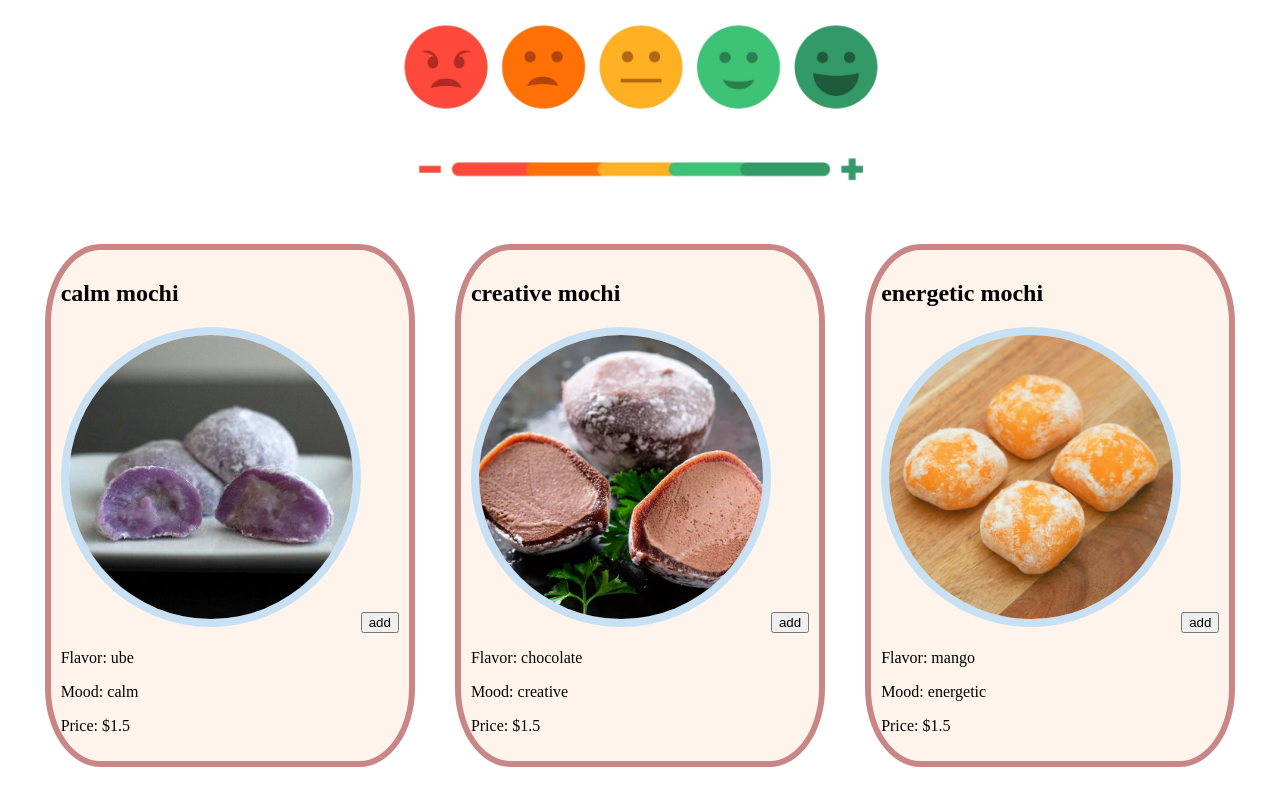
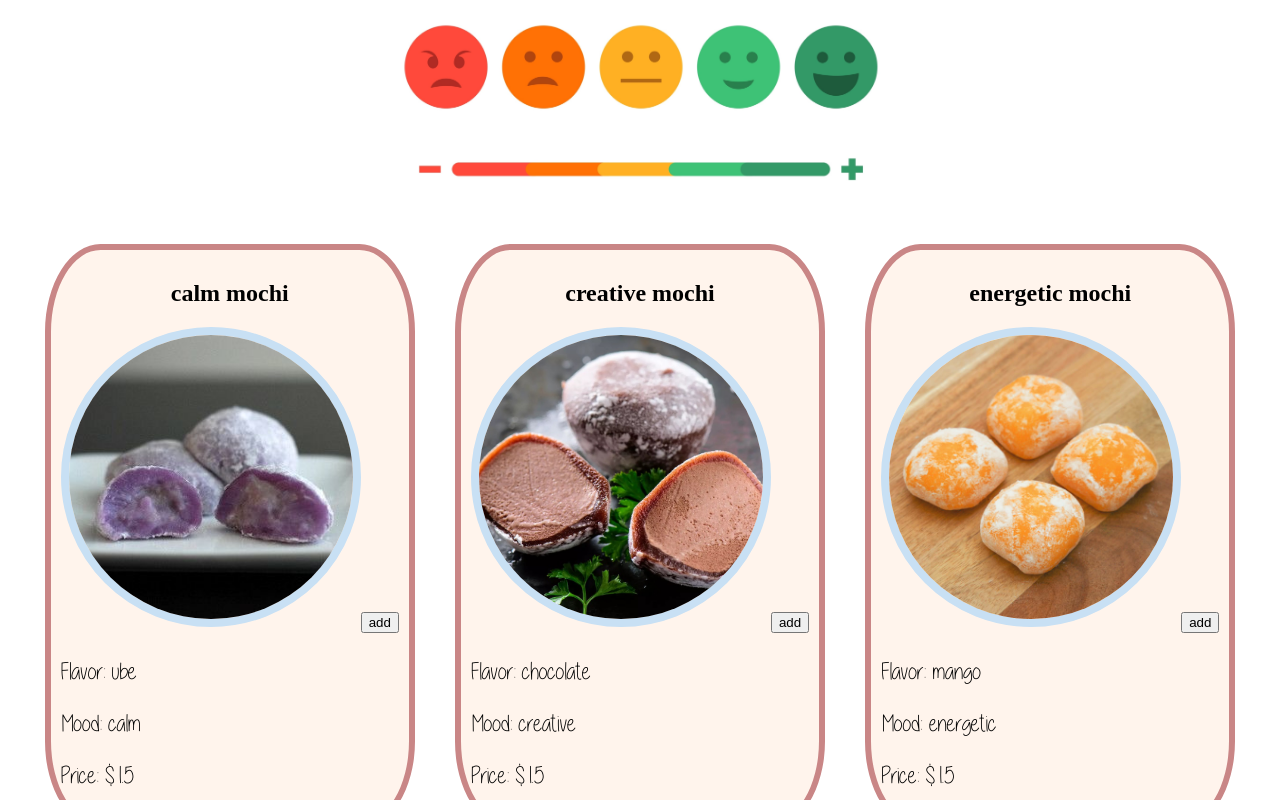
Before and after one commit to mira-kine/lab-06-e-commerce-site, a website: page index.html in a window 1280 px wide. Shown: the top 800 px of the page. Drawn offline with Linux system fonts and the light colour scheme.

Commit message:
added more CSS styling to item cards

```diff
--- a/styles/style.css
+++ b/styles/style.css
@@ -1,3 +1,8 @@
+@font-face {
+    font-family: 'A Little Sunshine';
+    src: url(../assets/A\ little\ sunshine.ttf);
+}
+
 * {
     --color-1: #C8E0F4;
     --color-2: #C98686;
@@ -8,6 +13,12 @@
 header img {
     height: 200px;
     width: auto;
+}
+
+h1, h2 {
+    font-family:
+    font-size: 2.5rem;
+    text-align: center;
 }
 
 body {
@@ -42,3 +53,8 @@ body {
     margin: 20px;
     padding: 10px;
 }
+
+p {
+    font-family: 'A Little Sunshine', cursive;
+    font-size: 1.5rem;
+}
```
Also changed, not shown: assets/A little sunshine.ttf (added).
